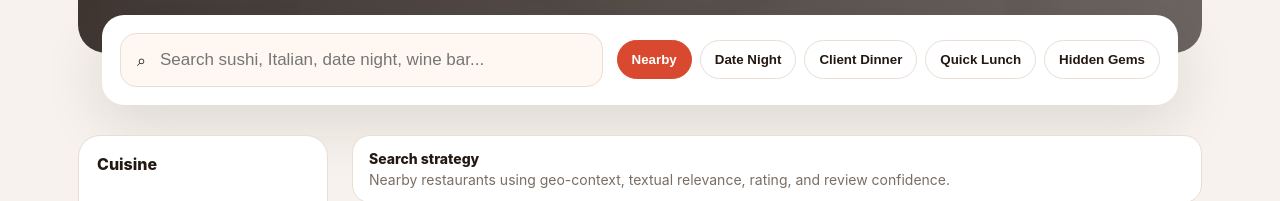
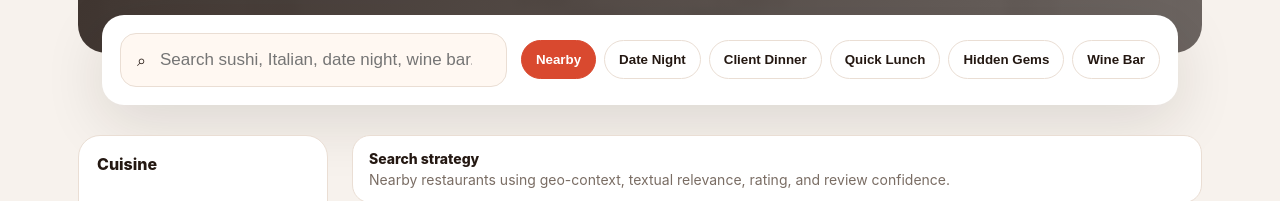
Before and after one commit to Giovangigli/AlgoliaSE, a website: page index.html in a window 1280 px wide. Shown: the part 313-514 px from the top of the page. Drawn offline with nearby package versions, Linux system fonts and the light colour scheme; a script that the page names is missing.

Commit message:
Update index.html

```diff
--- a/index.html
+++ b/index.html
@@ -42,6 +42,7 @@
           <button type="button" class="mode-tab" data-recipe="clientDinner">Client Dinner</button>
           <button type="button" class="mode-tab" data-recipe="quickLunch">Quick Lunch</button>
           <button type="button" class="mode-tab" data-recipe="hiddenGems">Hidden Gems</button>
+          <button type="button" class="mode-tab" data-recipe="wineBar">Wine Bar</button>
         </div>
       </section>
 
```
